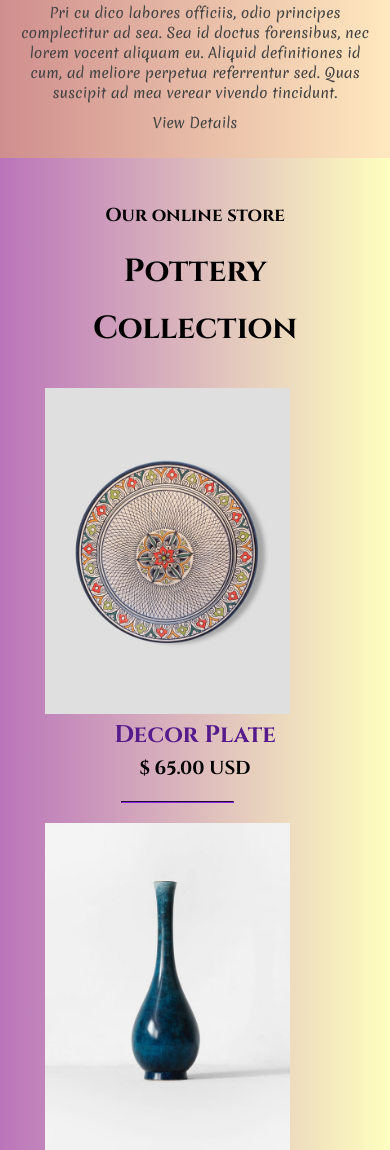
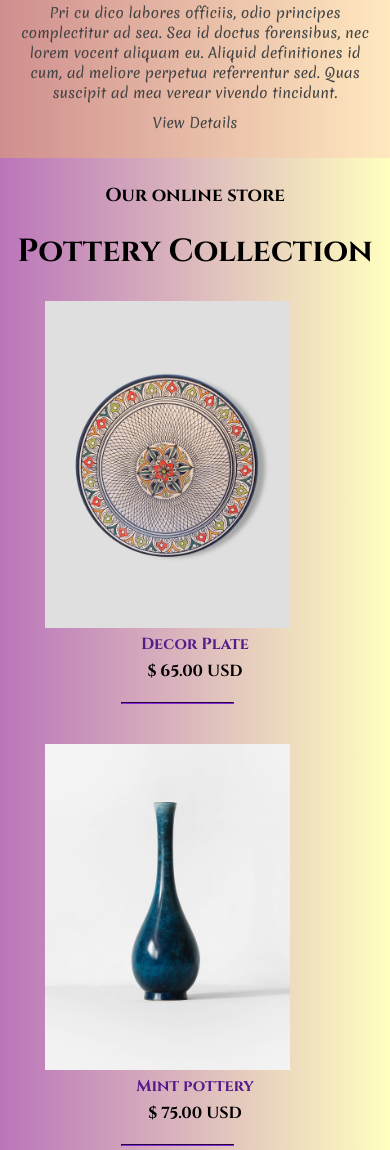
Before and after one commit to kamalikaarunbalaji/pottery-shop, a plain HTML site: page index.html in a window 390 px wide. Shown: the part 3056-4206 px from the top of the page. Drawn offline with Linux system fonts and the light colour scheme; a web font is replaced by a local one.

Commit message:
added website files

```diff
--- a/css/index.css
+++ b/css/index.css
@@ -489,21 +489,24 @@ h1:hover {
 
     .pottery-collection-container .title {
         text-align: center;
+        width: 100%;
+        padding: 10px 0;
     }
 
     .collections {
         display: flex;
         flex-direction: column;
         align-items: center;
-        padding: 0 10px;
+        gap: 20px;
+        padding: 10px;
         width: 100%;
         box-sizing: border-box;
     }
 
     .image-section {
-        width: 100%;
+        width: 90%;
+        text-align: center;
         max-width: 300px;
-        text-align: center;
         margin: 0 auto;
         box-sizing: border-box;
     }
@@ -521,6 +524,7 @@ h1:hover {
     .image-section h3 {
         text-align: center;
         margin: 5px 0;
+        font-size: 16px;
     }
 
     .line hr {
--- a/css/shop.css
+++ b/css/shop.css
@@ -221,21 +221,24 @@ h1:hover {
 
     .pottery-collection-container .title {
         text-align: center;
+        width: 100%;
+        padding: 10px 0;
     }
 
     .collections {
         display: flex;
         flex-direction: column;
         align-items: center;
-        padding: 0 10px;
+        gap: 20px;
+        padding: 10px;
         width: 100%;
         box-sizing: border-box;
     }
 
     .image-section {
-        width: 100%;
+        width: 90%;
+        text-align: center;
         max-width: 300px;
-        text-align: center;
         margin: 0 auto;
         box-sizing: border-box;
     }
@@ -253,6 +256,7 @@ h1:hover {
     .image-section h3 {
         text-align: center;
         margin: 5px 0;
+        font-size: 16px;
     }
 
     .line hr {
```
